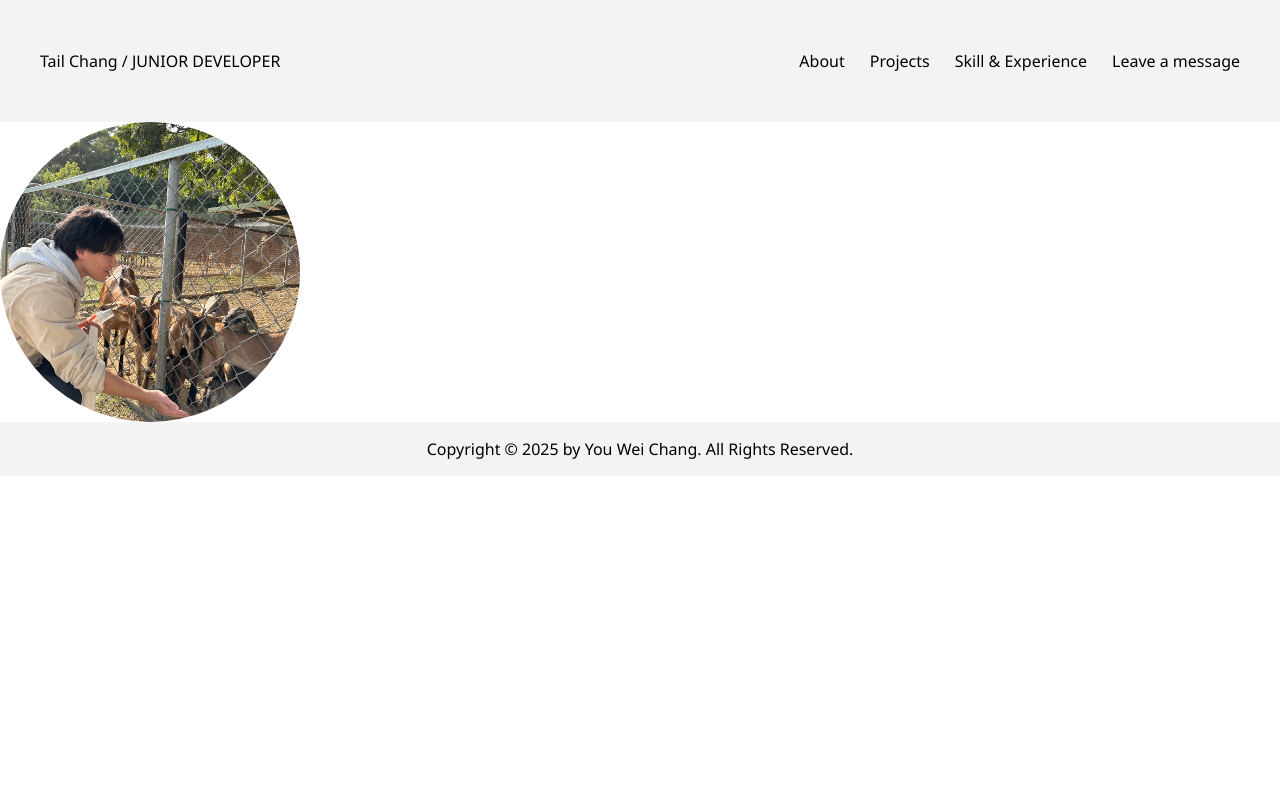
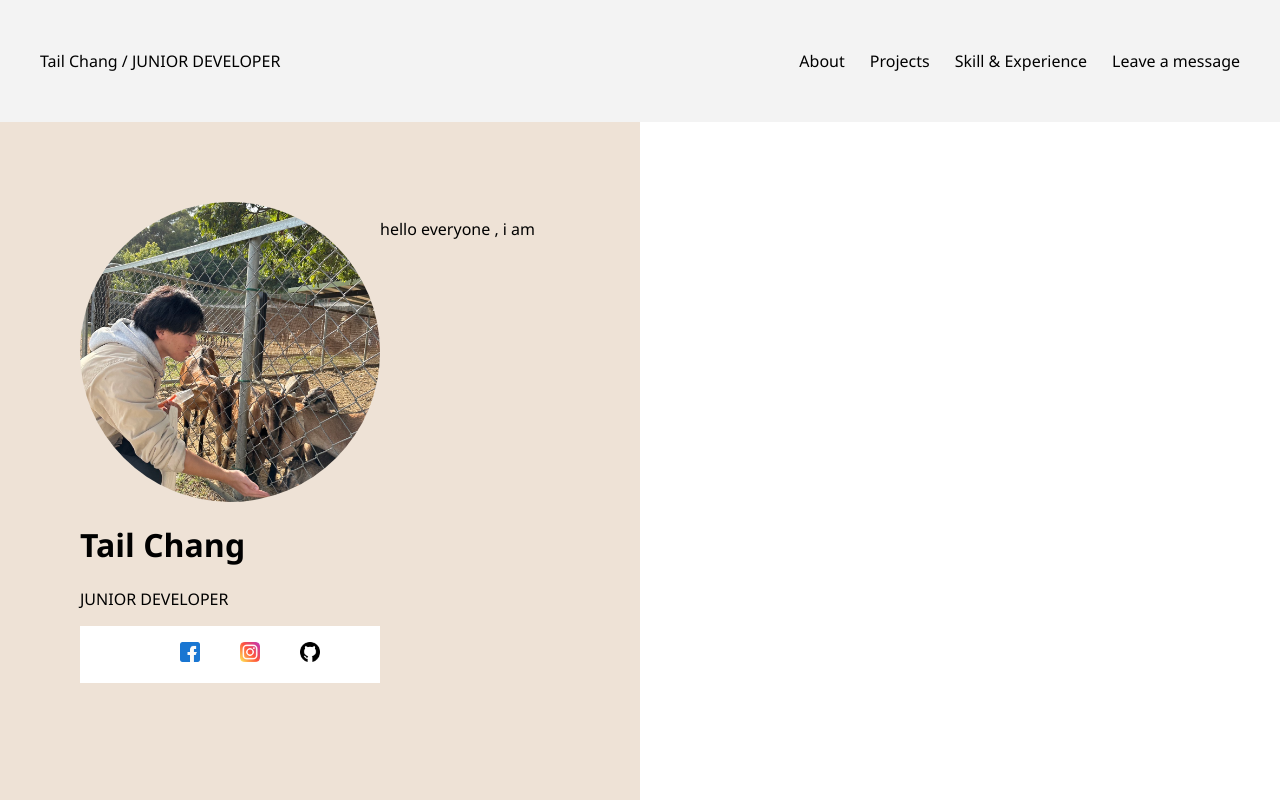
Before and after one commit to Tail42/Tail42.github.io, a plain HTML site: page index.html in a window 1280 px wide. Shown: the top 800 px of the page. Drawn offline with Linux system fonts and the light colour scheme.

Commit message:
background init

```diff
--- a/index.html
+++ b/index.html
@@ -1,11 +1,13 @@
 <!DOCTYPE html>
 <html lang="en">
+
 <head>
     <meta charset="UTF-8">
     <meta name="viewport" content="width=device-width, initial-scale=1.0">
     <title>I have a tail !</title>
     <link rel="stylesheet" href="style.css">
 </head>
+
 <body>
     <div class="header">
         <a>Tail Chang / JUNIOR DEVELOPER</a>
@@ -16,15 +18,28 @@
             <a>Leave a message</a>
         </nav>
     </div>
-
-        <div class="bg-color-block">
-            <div class="profile-section">
+    <div class="hero-section">
+        <div class="profile-card">
             <div class="image-wrapper">
                 <img src="./profile pic.jpg">
             </div>
+            <div>
+                <h1>Tail Chang</h1>
+                <p>JUNIOR DEVELOPER</p>
+            </div>
+            <div class="icon-links">
+                <ul><img src="facebook.png"></ul>
+                <ul><img src="instagram.png"></ul>
+                <ul><img src="github.png"></ul>
+            </div>
 
         </div>
+        <div class="intro-text">
+            <p> hello everyone , i am </p>
         </div>
+    </div>
+
+
 
     <div class="project-slider">
 
@@ -37,4 +52,5 @@
     </footer>
 
 </body>
+
 </html>
--- a/style.css
+++ b/style.css
@@ -48,9 +48,30 @@ body {
     transform: scale(1.1);
 }
 
+.hero-section {
+    display: flex;
+    background: linear-gradient(to right, #eee2d6 50%, #ffffff 50%);
+    padding: 80px;
+    height: 100vh;
+}
 
 
+.icon-links {
+    background-color: #ffffff;
+    display: flex;
+    justify-content: center;
+}
 
+.icon-links img {
+    width: 20px;
+    height: auto;
+    transition: transform 0.3s ease;
+}
+
+.icon-links img:hover   {
+    transform: scale(1.2);
+    transition: 0.3s;
+}
 
 footer {
     background-color: rgb(243, 243, 243);
```
Also changed, not shown: facebook.png (added), github.png (added), instagram.png (added). Lines whose indentation alone changed are shown as unchanged.
